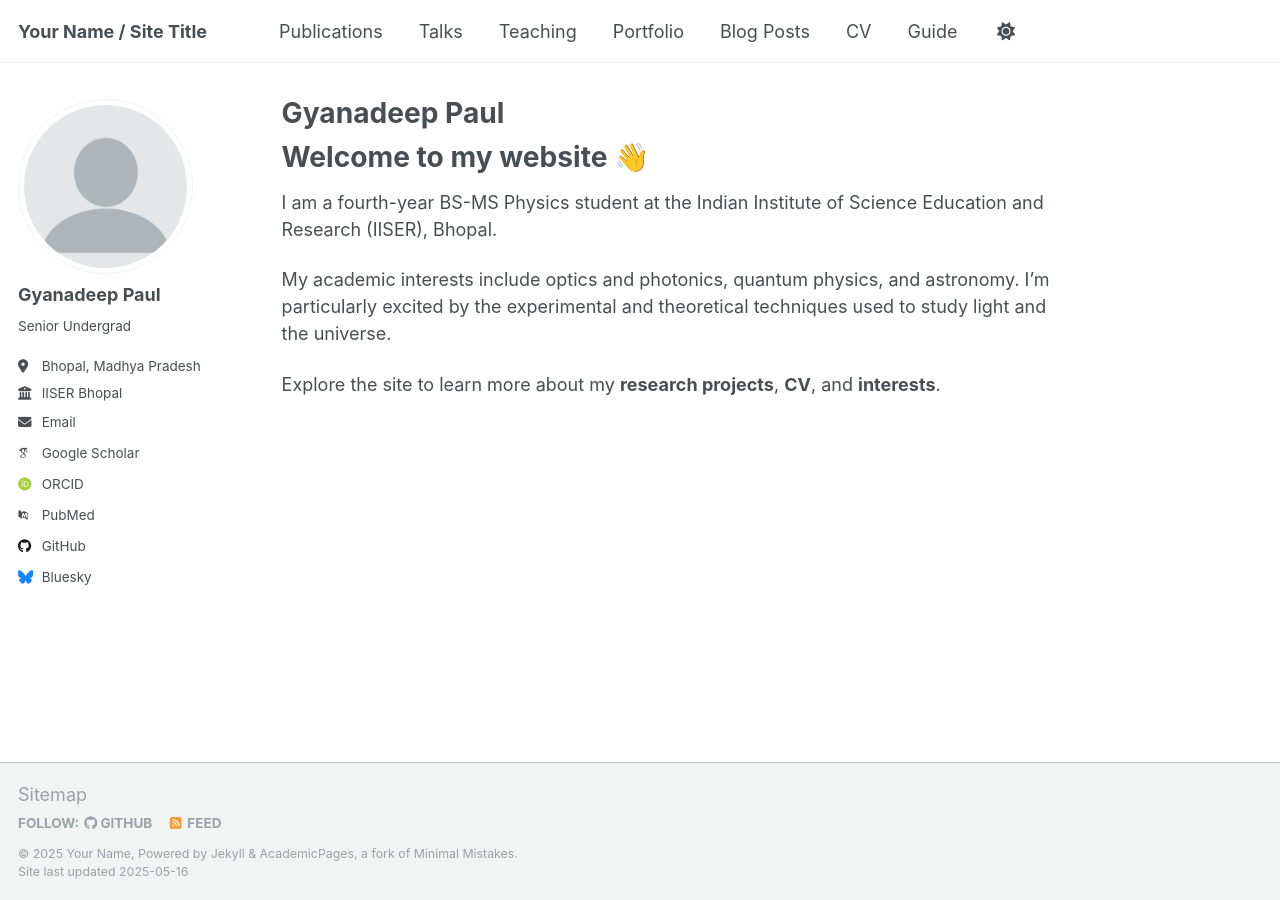
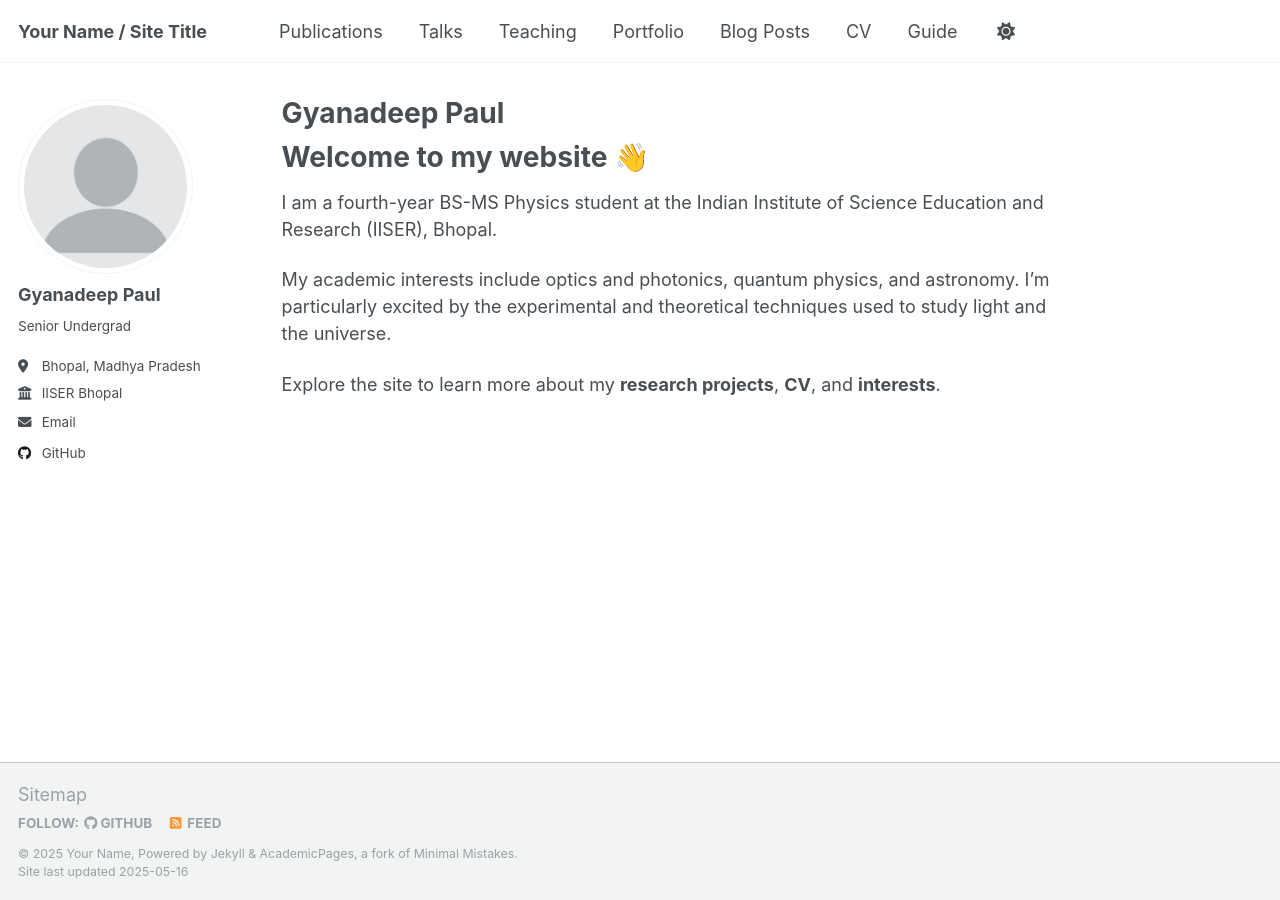
Before and after one commit to gyanadeeppaul/gyanadeeppaul.github.io, a Jekyll site: the page built from _pages/about.md, in a window 1280 px wide. Built offline with Jekyll 4.4.1, drawn with Linux system fonts in a browser that asks for light colours; some web fonts are replaced.

Commit message:
Update _config.yml

```diff
--- a/_config.yml
+++ b/_config.yml
@@ -34,11 +34,11 @@ author:
   # Academic websites
   academia         : # URL
   arxiv            : # URL - Update with the correct link to your profile
-  googlescholar    : "https://scholar.google.com/citations?user=PS_CX0AAAAAJ"
+  googlescholar    : #"https://scholar.google.com/citations?user=PS_CX0AAAAAJ"
   impactstory      : # URL
-  orcid            : "http://orcid.org/yourorcidurl"
+  orcid            : #"http://orcid.org/yourorcidurl"
   semantic         : # URL
-  pubmed           : "https://www.ncbi.nlm.nih.gov/pubmed/?term=john+snow"
+  PubMed           : #"https://www.ncbi.nlm.nih.gov/pubmed/?term=john+snow"
   researchgate     : # URL
   scopus           : # URL
 
@@ -51,7 +51,7 @@ author:
   stackoverflow    : # User number or user number and name (i.e., use "1" or "1/jeff-atwood")
 
   # Social media
-  bluesky          : "bsky.app" # Replace this with you Bluesky username
+  bluesky          : #"bsky.app" # Replace this with you Bluesky username
   facebook         : # Username
   flickr           : # Username
   foursquare       : # Username
```
